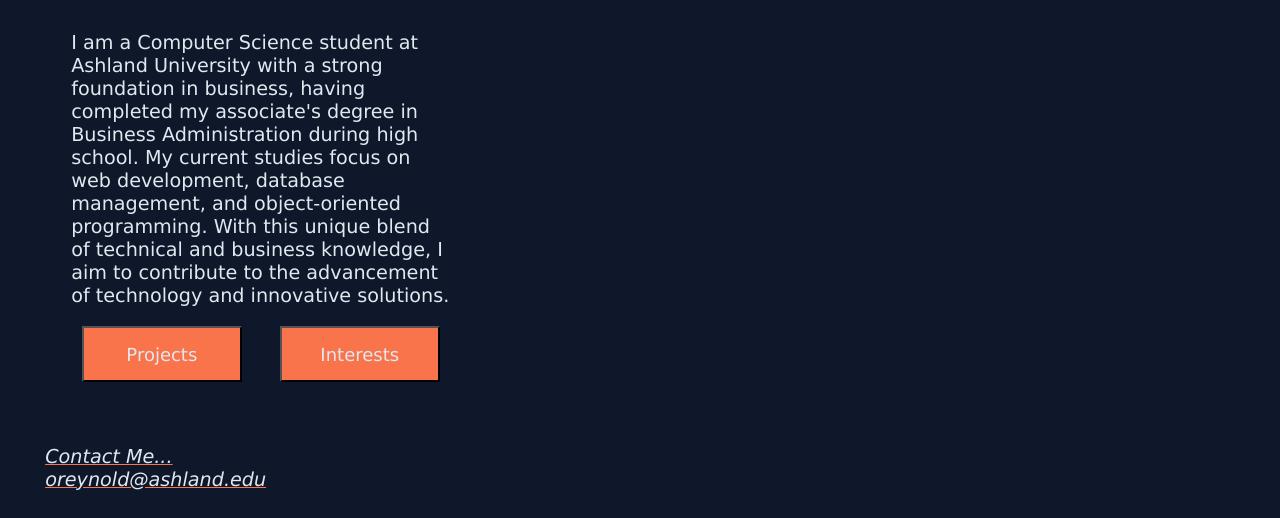
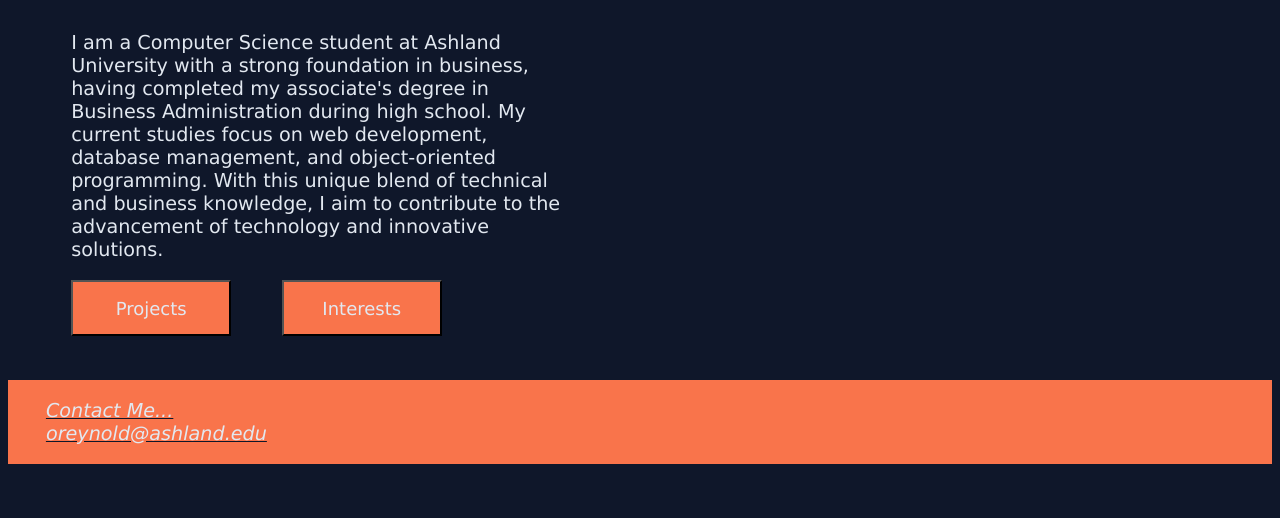
Before and after one commit to Owen-Reynolds/portfolio, a plain HTML site: page home.html in a window 1280 px wide. Shown: the part 325-843 px from the top of the page. After the commit the page ends 800 px from the top, so only its background shows below. Drawn offline with Linux system fonts and the light colour scheme.

Commit message:
Small Changes

```diff
--- a/home.css
+++ b/home.css
@@ -6,7 +6,7 @@ header{
     display: flex;
     justify-content: center;
     align-items: center;
-    width: 100%;
+    width: 90%;
 
 }
 
@@ -26,7 +26,7 @@ header{
 }
 
 .introduction{
-    width: 30%;
+    width: 40%;
     height: auto;
     margin-left: 5%;
 }
@@ -44,8 +44,6 @@ header{
 }
 .buttonHolder{
     display: flex;
-    align-items: baseline;
-    justify-content: center;
     gap: 10%;
 }
 
@@ -64,6 +62,8 @@ button{
     gap: 1%;
     margin-right: 2%;
     margin-top: 2%;
+    width: 100%;
+    background-color: #f9744b;
 }
 
 .contactMe{
@@ -72,6 +72,6 @@ button{
     font-size: larger;
     font-style: italic;
     text-decoration-line: underline;
-    text-decoration-color:#f9744b;
+    text-decoration-color:rgb(15, 23, 42);
     margin-left: 3%;
 }
```
Also changed, not shown: home.html (line endings or trailing spaces).
